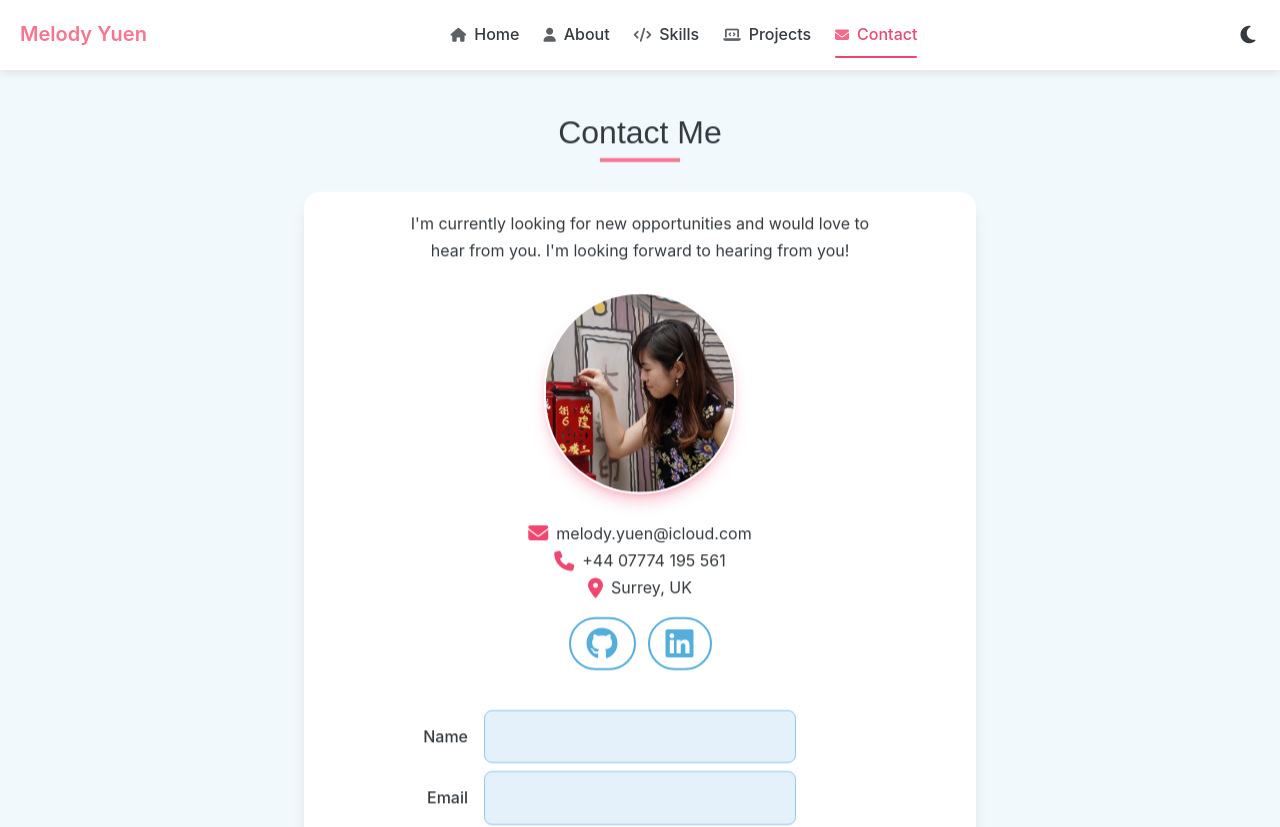
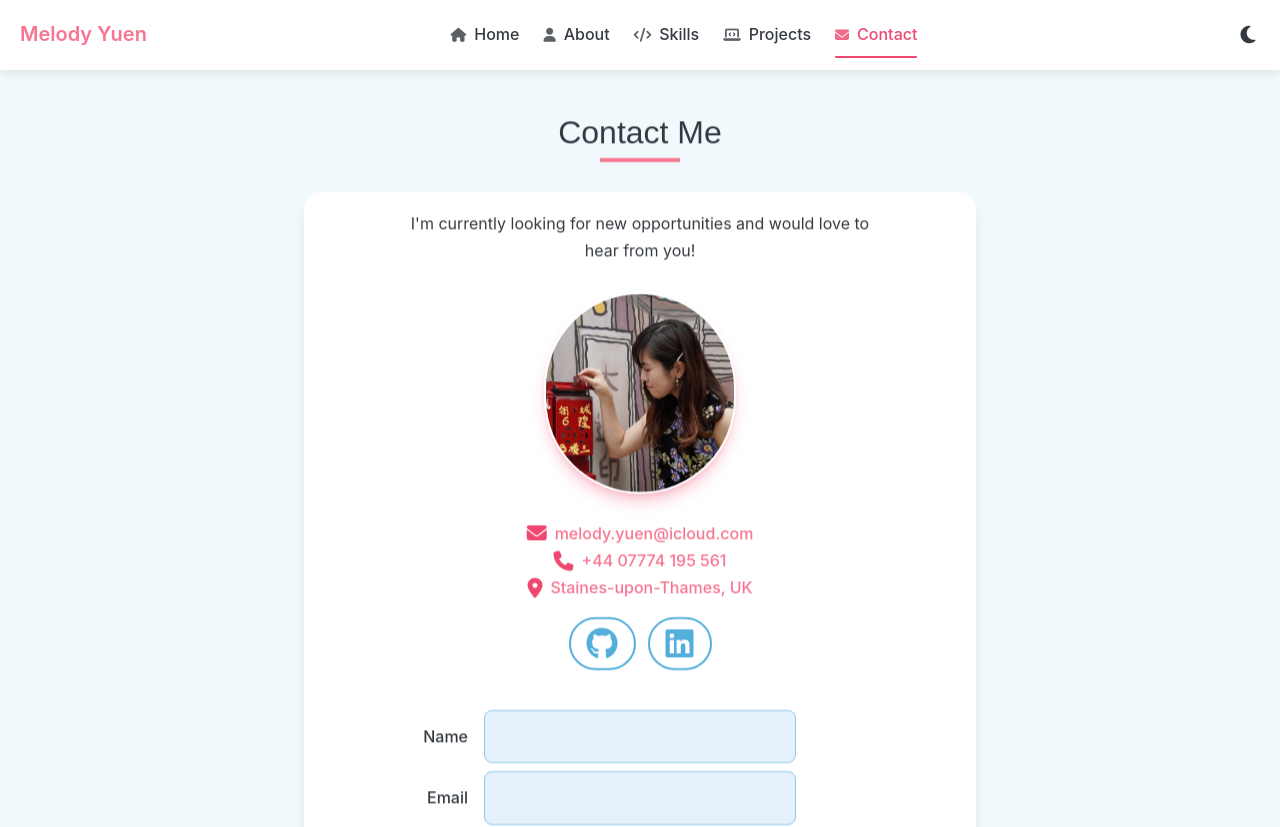
Before and after one commit to loklokyuen/loklokyuen.github.io, a React (Vite) app: page /contact in a window 1280 px wide. Shown: the top 827 px of the page. Built offline with nearby package versions, Linux system fonts and the light colour scheme.

Commit message:
feat: add links to contact info

```diff
--- a/src/components/pages/contact/Contact.tsx
+++ b/src/components/pages/contact/Contact.tsx
@@ -62,7 +62,7 @@ const Contact = () => {
 				<div className="contact-content flex flex-col w-full max-w-2xl mt-10 mx-auto bg-white rounded-2xl p-2 shadow-lg transition-all duration-300">
 					<p className="text-center max-w-lg mx-auto mb-4">
 						I'm currently looking for new opportunities and would love to hear
-						from you. I'm looking forward to hearing from you!
+						from you!
 					</p>
 					<Tooltip
 						title="I'll be sure to check my mailbox!"
@@ -79,15 +79,20 @@ const Contact = () => {
 					<div className="contact-info grid grid-flow-row grid-cols-1 my-6">
 						<div className="contact-item flex flex-row items-center justify-center gap-1 hover:bg-primary-100 rounded-lg transition-colors duration-200">
 							<i className="fa-solid fa-envelope text-secondary-500 text-xl"></i>
-							melody.yuen@icloud.com
+							<a href="mailto:melody.yuen@icloud.com">melody.yuen@icloud.com</a>
 						</div>
 						<div className="contact-item flex flex-row items-center justify-center gap-1 hover:bg-primary-100 rounded-lg transition-colors duration-200">
 							<i className="fa-solid fa-phone text-secondary-500 text-xl"></i>
-							+44 07774 195 561
+							<a href="tel:+447774195561">+44 07774 195 561</a>
 						</div>
 						<div className="contact-item flex flex-row items-center justify-center gap-1 hover:bg-primary-100 rounded-lg transition-colors duration-200">
 							<i className="fa-solid fa-map-marker-alt text-secondary-500 text-xl"></i>
-							Surrey, UK
+							<a
+								href="https://www.google.com/maps/place/Staines-upon-Thames/"
+								target="_blank"
+								rel="noopener noreferrer">
+								Staines-upon-Thames, UK
+							</a>
 						</div>
 						<div className="mt-2">
 							<SocialLinks />
@@ -128,7 +133,7 @@ const Contact = () => {
 								<div className="form-group md:grid md:grid-cols-4 md:gap-4 items-center m-2">
 									<label
 										htmlFor="name"
-										className="block text-end mb-2 md:mb-0 font-medium">
+										className="block text-center mb-2 md:mb-0 font-medium md:text-end">
 										Name
 									</label>
 									<input
@@ -145,7 +150,7 @@ const Contact = () => {
 								<div className="form-group md:grid md:grid-cols-4 md:gap-4 items-center m-2">
 									<label
 										htmlFor="email"
-										className="block text-end mb-2 md:mb-0 font-medium">
+										className="block text-center mb-2 md:mb-0 font-medium md:text-end">
 										Email
 									</label>
 									<input
@@ -159,10 +164,10 @@ const Contact = () => {
 									/>
 								</div>
 
-								<div className="form-group md:grid md:grid-cols-4 md:gap-4 items-start m-2">
+								<div className="form-group md:grid md:grid-cols-4 md:gap-4 items-center m-2">
 									<label
 										htmlFor="message"
-										className="block text-end mb-2 md:mb-0 font-medium">
+										className="block text-center mb-2 md:mb-0 font-medium md:text-end">
 										Message
 									</label>
 									<textarea
```
